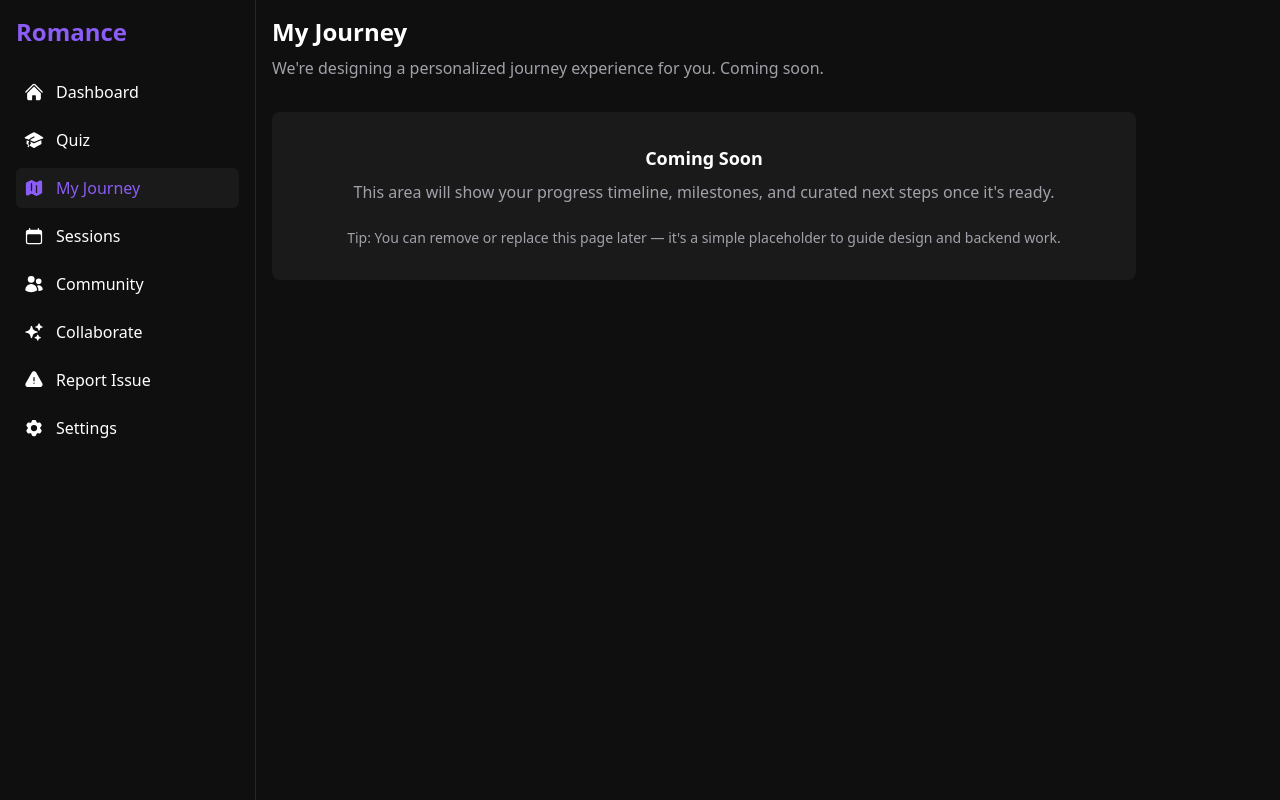
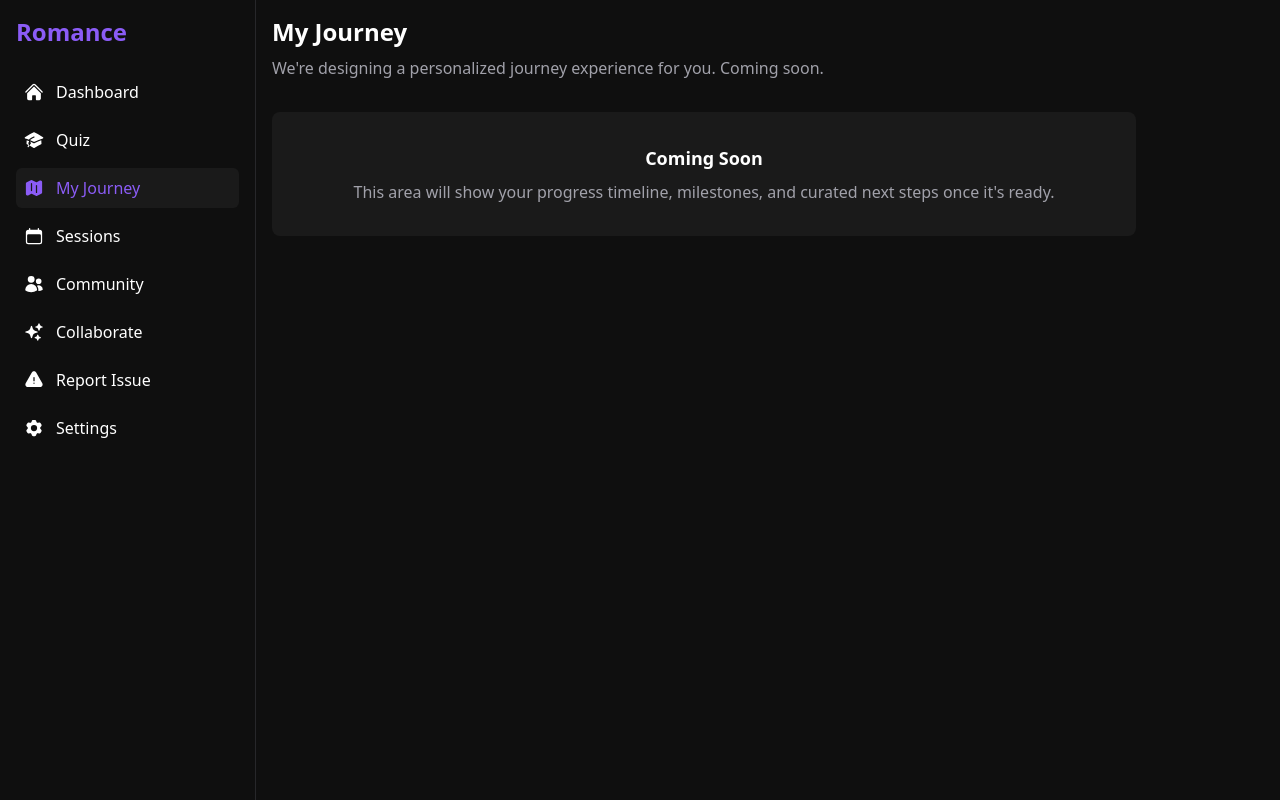
Before and after one commit to benjamindestiny/romance, a React (Vite) app: page /journey in a window 1280 px wide. Built offline with nearby package versions, Linux system fonts and the light colour scheme.

Commit message:
Redesigned the Journey Page

```diff
--- a/src/pages/Journey.jsx
+++ b/src/pages/Journey.jsx
@@ -17,7 +17,6 @@ export default function Journey() {
 
           <p className="text-lg font-semibold mb-2">Coming Soon</p>
           <p className="text-text-secondary">This area will show your progress timeline, milestones, and curated next steps once it's ready.</p>
-          <div className="mt-6 text-sm text-text-secondary">Tip: You can remove or replace this page later — it's a simple placeholder to guide design and backend work.</div>
         </div>
       </main>
       <BottomNav />
```
